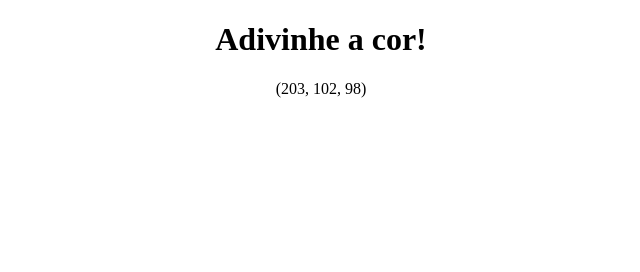
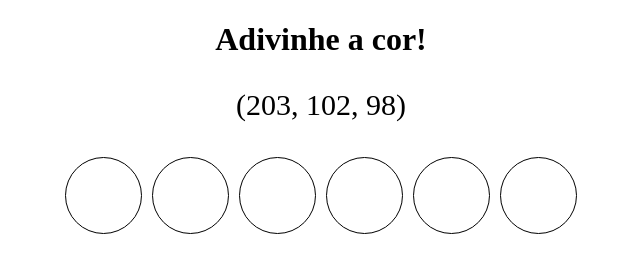
Before and after one commit to alanmdf/color-guess, a website: page index.html in a window 1280 px wide. Shown: the whole page, without its empty margins (319-959 px from the left). Drawn offline with Linux system fonts and the light colour scheme.

Commit message:
Requisito Obrigatorio 3 Concluido

```diff
--- a/index.html
+++ b/index.html
@@ -5,6 +5,7 @@
   <meta http-equiv="X-UA-Compatible" content="IE=edge">
   <meta name="viewport" content="width=device-width, initial-scale=1.0">
   <link rel="stylesheet" href="style.css">
+  <script src="script.js"></script>
   <title>Alan Freitas - Project Color Guess</title>
 </head>
 <body>
@@ -12,8 +13,10 @@
     <h1 id="title">Adivinhe a cor!</h1>
   </header>
   <main class="main-content">
-    <section class="text-content">
+    <section class="rgb-color-text">
       <p id="rgb-color">(203, 102, 98)</p>
+    </section>
+    <section class="color-balls-section">
     </section>
   </main>
 </body>
--- a/script.js
+++ b/script.js
@@ -0,0 +1,14 @@
+window.onload = function() {
+  const ballsSection = document.querySelector('.color-balls-section');
+  console.log(ballsSection);
+
+  createBalls();
+
+  function createBalls() {
+    for (let index = 0; index < 6; index += 1) {
+      let ball = document.createElement('div');
+      ball.className = 'ball'
+      ballsSection.appendChild(ball);
+    }
+  }
+}
--- a/style.css
+++ b/style.css
@@ -1,3 +1,16 @@
 body {
   text-align: center;
 }
+
+#rgb-color {
+  font-size: 30px;
+}
+
+.ball {
+  border: 1px solid black;
+  border-radius: 100%;
+  display: inline-block;
+  margin: 5px;
+  width: 75px;
+  height: 75px;
+}
```
